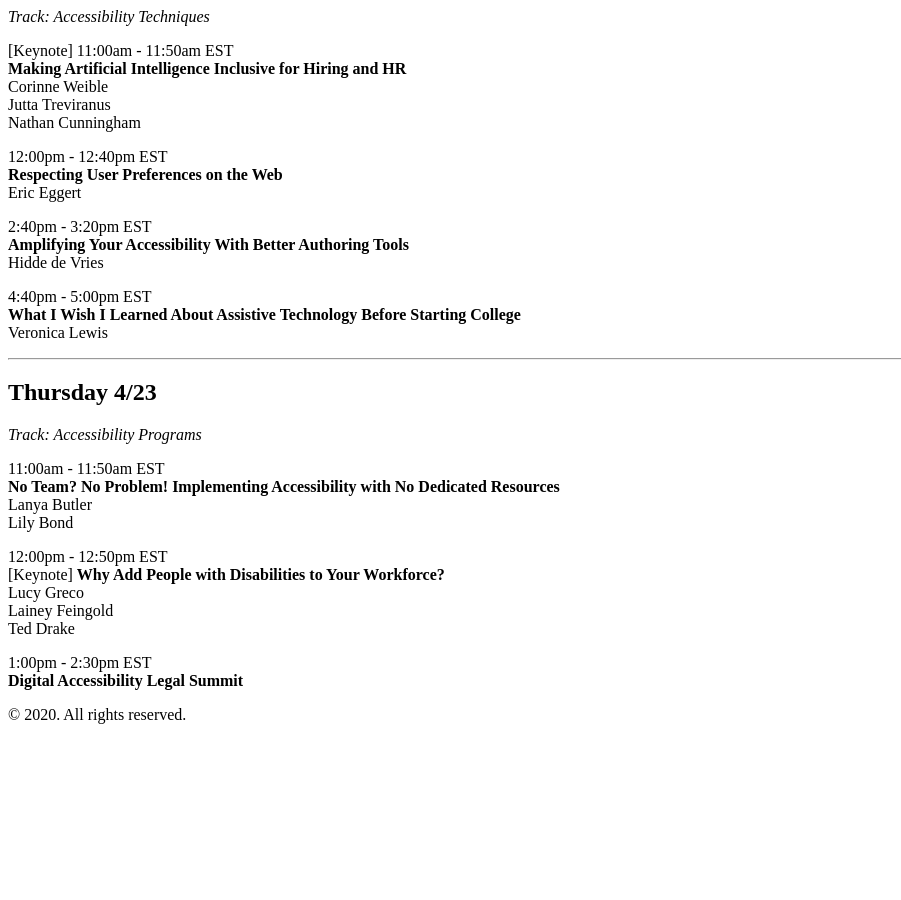
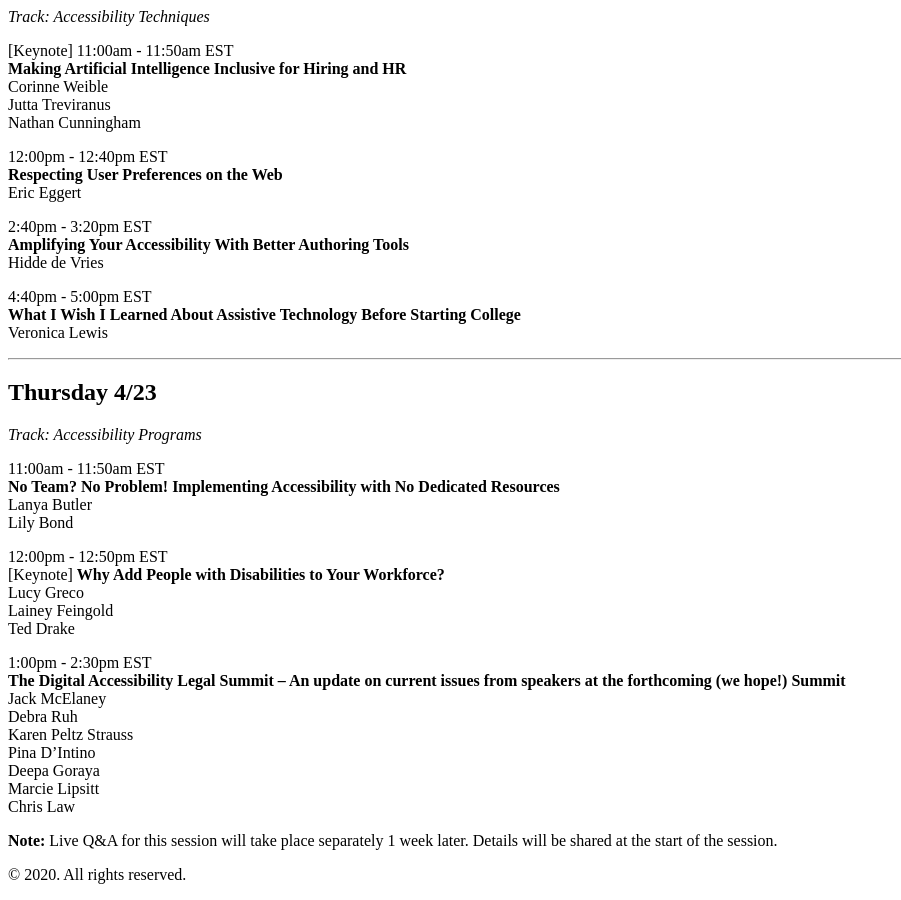
Before and after one commit to chiefkikio/AFutureDate, a Jekyll site: the page built from session_schedule.md, in a window 1280 px wide and 900 px high, scrolled down 4668 px. Shown: the whole window, without its empty margins (0-901 px from the left). Built offline with Jekyll 4.4.1, drawn with Linux system fonts in a browser that asks for light colours; Markdown is read by kramdown in place of the engine named in the settings; before the commit the page ends 5408 px from its top, so only the background shows below that.

Commit message:
Issue #53

```diff
--- a/session_schedule.md
+++ b/session_schedule.md
@@ -74,4 +74,13 @@ Lainey Feingold <br>
 Ted Drake <br>
 
 1:00pm - 2:30pm EST <br>
-**Digital Accessibility Legal Summit**
+**The Digital Accessibility Legal Summit – An update on current issues from speakers at the forthcoming (we hope!) Summit**<br>
+Jack McElaney<br>
+Debra Ruh<br>
+Karen Peltz Strauss<br>
+Pina D’Intino<br>
+Deepa Goraya<br>
+Marcie Lipsitt<br>
+Chris Law<br>
+
+**Note:** Live Q&A for this session will take place separately 1 week later. Details will be shared at the start of the session.<br>
```
